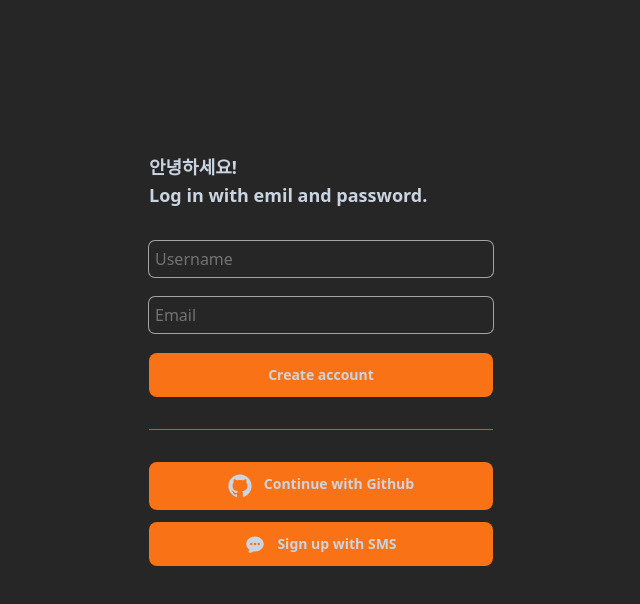
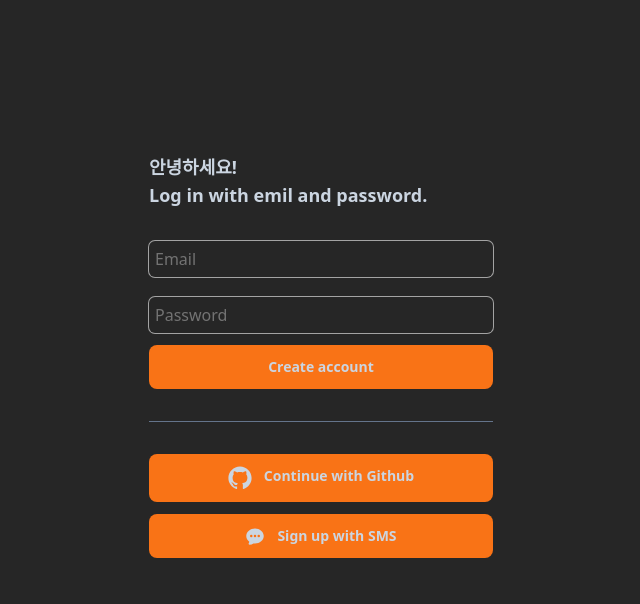
Before and after one commit to jdy8739/NEXT-14-Lecture, a Next.js app: page /login in a window 1280 px wide. Shown: the top 604 px of the page, without its empty margins (319-959 px from the left). Built offline with nearby package versions, Linux system fonts and the light colour scheme.

Commit message:
note: practice useFormState, useFormStatus, use server

```diff
--- a/app/create-account/page.tsx
+++ b/app/create-account/page.tsx
@@ -42,7 +42,7 @@ const CreateAccountPage = () => {
             required={true}
             errors={['']}
           />
-          <FormButton loading={false} text="Create account" />
+          <FormButton text="Create account" />
         </form>
         <SocialLogin />
       </div>
--- /dev/null
+++ b/app/login/action.ts
@@ -0,0 +1,11 @@
+'use server';
+
+const handleAction = async (prevData: FormData, formData: FormData) => {
+  console.log(formData.get('userName'), formData.getAll('email'));
+  console.log(prevData);
+  return {
+    errors: ['wrong password!', 'password too short!'],
+  };
+};
+
+export { handleAction };
--- a/app/login/page.tsx
+++ b/app/login/page.tsx
@@ -1,13 +1,19 @@
+'use client';
+
+import { useFormState } from 'react-dom';
+
 import SocialLogin from '@/components/social-login.tsx/SocialLogin';
 import FormInput from '@/components/form-input/FormInput';
 import FormButton from '@/components/form-btn/FormButton';
+import { handleAction } from './action';
 
 const Login = () => {
-  const handleAction = async (formData: FormData) => {
-    'use server';
-
-    console.log(formData.get('userName'), formData.getAll('email'));
-  };
+  const [state, action] = useFormState<{ errors: string[] }>(
+    handleAction as any,
+    {
+      errors: [],
+    },
+  );
 
   return (
     <main className="h-full flex items-center justify-center">
@@ -18,14 +24,7 @@ const Login = () => {
             Log in with emil and password.
           </div>
         </div>
-        <form className="flex flex-col gap-3" action={handleAction}>
-          <FormInput
-            type="text"
-            name="userName"
-            placeholder="Username"
-            required={true}
-            errors={['']}
-          />
+        <form className="flex flex-col gap-3" action={action}>
           <FormInput
             type="email"
             name="email"
@@ -33,7 +32,14 @@ const Login = () => {
             required={true}
             errors={['']}
           />
-          <FormButton loading={false} text="Create account" />
+          <FormInput
+            type="password"
+            name="password"
+            placeholder="Password"
+            required={true}
+            errors={state.errors}
+          />
+          <FormButton text="Create account" />
         </form>
         <SocialLogin />
       </div>
--- a/components/form-btn/FormButton.tsx
+++ b/components/form-btn/FormButton.tsx
@@ -1,16 +1,21 @@
+'use client';
+
+import { useFormStatus } from 'react-dom';
+
 interface FormButtonProps {
-  loading: boolean;
   text: string;
 }
 
-const FormButton = ({ loading, text }: FormButtonProps) => {
+const FormButton = ({ text }: FormButtonProps) => {
+  const { pending } = useFormStatus();
+
   return (
     <div>
       <button
         className="primary-btn disabled:bg-slate-500 disabled:cursor-not-allowed"
-        disabled={loading}
+        disabled={pending}
       >
-        {loading ? 'loading...' : text}
+        {pending ? 'loading...' : text}
       </button>
     </div>
   );
```
